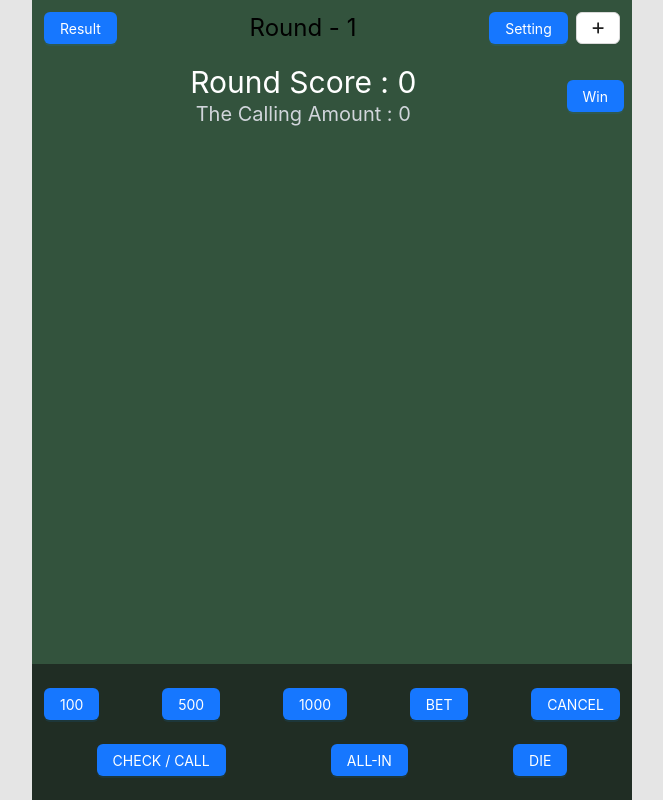
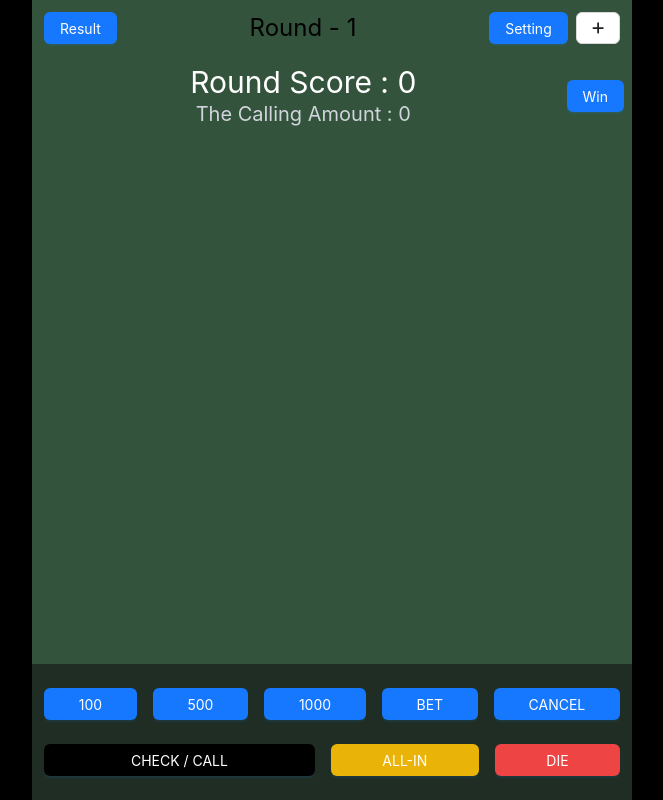
Before and after one commit to Betting-Man/Frontend, a React (Create React App) app: page /single/1 in a window 1280 px wide. Shown: the whole page, without its empty margins (308-971 px from the left). Built offline with nearby package versions, Linux system fonts and the light colour scheme.

Commit message:
💄 버튼, 배경 색 변경

```diff
--- a/src/components/BetBoard/BetBoard.tsx
+++ b/src/components/BetBoard/BetBoard.tsx
@@ -42,19 +42,18 @@ export default function BetBoard({ }: Props) {
 
   return (
     <div className='bg-secondary px-3 py-6 absolute bottom-0 w-[600px] max-w-full'>
-      <div className='flex justify-between '>
-        <Button type="primary" onClick={handleNumberClick}>100</Button>
-        <Button type="primary" onClick={handleNumberClick}>500</Button>
-        <Button type="primary" onClick={handleNumberClick}>1000</Button>
-        <Button type="primary" onClick={handleBetClick}>BET</Button>
-        <Button type="primary" onClick={handleCancelClick}>CANCEL</Button>
+      <div className='flex justify-between gap-4 '>
+        <Button className=" flex-grow-1" type="primary" onClick={handleNumberClick}>100</Button>
+        <Button className=" flex-grow-1" type="primary" onClick={handleNumberClick}>500</Button>
+        <Button className=" flex-grow-1" type="primary" onClick={handleNumberClick}>1000</Button>
+        <Button className=" flex-grow-1" type="primary" onClick={handleBetClick}>BET</Button>
+        <Button className=" flex-grow-1" type="primary" onClick={handleCancelClick}>CANCEL</Button>
       </div>
-      <div className='flex justify-around mt-6'>
-        <Button type="primary" onClick={handleCallClick}>CHECK / CALL</Button>
-        <Button type="primary" onClick={handleAllInClick}>ALL-IN</Button>
-        <Button type="primary" onClick={handleDieClick}>DIE</Button>
+      <div className='flex justify-around gap-4 mt-6'>
+        <Button className="bg-black flex-grow-2" type="primary" onClick={handleCallClick}>CHECK / CALL</Button>
+        <Button className="bg-yellow-500 flex-grow-1 hover:bg-black" type="primary" onClick={handleAllInClick}>ALL-IN</Button>
+        <Button className="bg-red-500 flex-grow-1" type="primary" onClick={handleDieClick}>DIE</Button>
       </div>
-
     </div>
   )
 }
--- a/src/index.css
+++ b/src/index.css
@@ -9,7 +9,7 @@ body {
     sans-serif;
   -webkit-font-smoothing: antialiased;
   -moz-osx-font-smoothing: grayscale;
-  background-color: rgba(205, 205, 205, 0.511);
+  background-color: black;
 }
 
 code {
```
